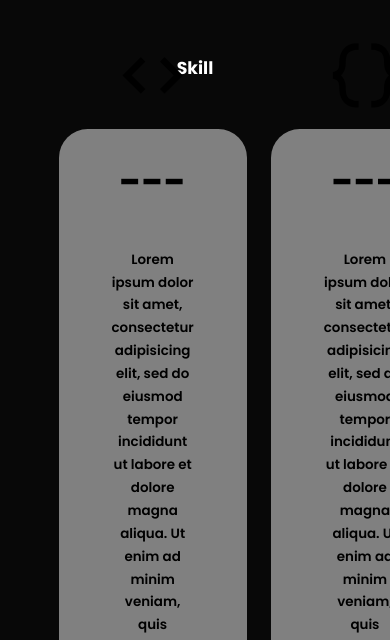
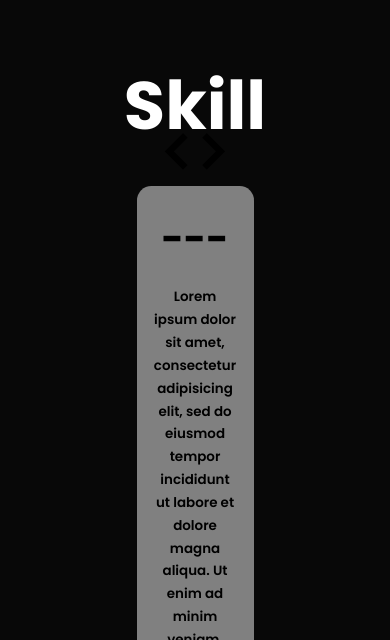
Before and after one commit to febryanct/port, a plain HTML site: page index.html in a window 390 px wide. Shown: the part 1029-1669 px from the top of the page. Drawn offline with nearby package versions, Linux system fonts and the light colour scheme.

Commit message:
Update style.css

```diff
--- a/style.css
+++ b/style.css
@@ -203,7 +203,10 @@ section{
     /* grid-template-columns: repeat(auto-fit, minmax (300px, 1fr)); */
     grid-template-columns: repeat(2,1fr);
     align-items: center;
+    justify-content: center;
     gap: 2.5rem;
+    flex-wrap: wrap;
+    place-items: center;
 }
 .skill-box{
     display: flex;
@@ -215,6 +218,11 @@ section{
     cursor: pointer;
     border: 5px solid transparent;
     transition: 0.4s ease-in-out;
+
+    flex-direction: column;
+    padding: 5rem 2rem;
+    width: 100%;
+    max-width: 400px;
 }
 .skill-box:hover{
     background: var(--second-bg-color);
@@ -442,56 +450,38 @@ section{
     .profile-img img{
         width: 56vw;
     }
+    .skill h2{
+        margin-bottom: 3rem;
+    }
+    .skill-container{
+        grid-template-columns: repeat(1,1fr);
+    }
 }
 
 @media (max-width: 768px) {
   .profile-content h1{
     font-size: 5rem;
   }
-
   .profile-content p{
     font-size: 1.1rem;
   }
-    .experience-box,
-    .skill-info,
-    .education-box {
-        grid-template-columns: 1fr; /* ubah jadi satu kolom */
-        gap: 2rem;
-        justify-items: center;
-    }
 
-    .experience h2,
-    .skill h2,
-    .education h2 {
-        font-size: 1.8rem;
-        text-align: center;
-    }
-
-    .experience-card p,
-    .skill-card p,
-    .education-card p {
-        font-size: 0.9rem;
-        line-height: 1.5;
-        text-align: center;
-    }
-
-    .experience-card,
-    .skill-card,
-    .education-card {
-        border-radius: 1rem;
-        padding: 2rem 1.5rem;
-    }
-
-    /* biar elemen timeline di Education tetap proporsional */
-    .timeline::before {
-        left: 20px;
-    }
-
-    .timeline-item {
-        margin-left: 50px;
-    }
-
-    .timeline-content {
-        width: calc(100% - 70px);
-    }
+  .skill-container{
+    display: flex;
+    flex-direction: column;
+    align-items: center;
+    gap: 1rem;
+  }
+  .skill-box{
+    width: 30vw;
+    padding: 2rem;
+    border-radius: 1.5rem;
+  }
+  .timeline{
+    margin-right: 1rem;
+    margin-left: 1rem;
+  }
+  .timeline-item{
+    width: 100%;
+  }
 }
```
